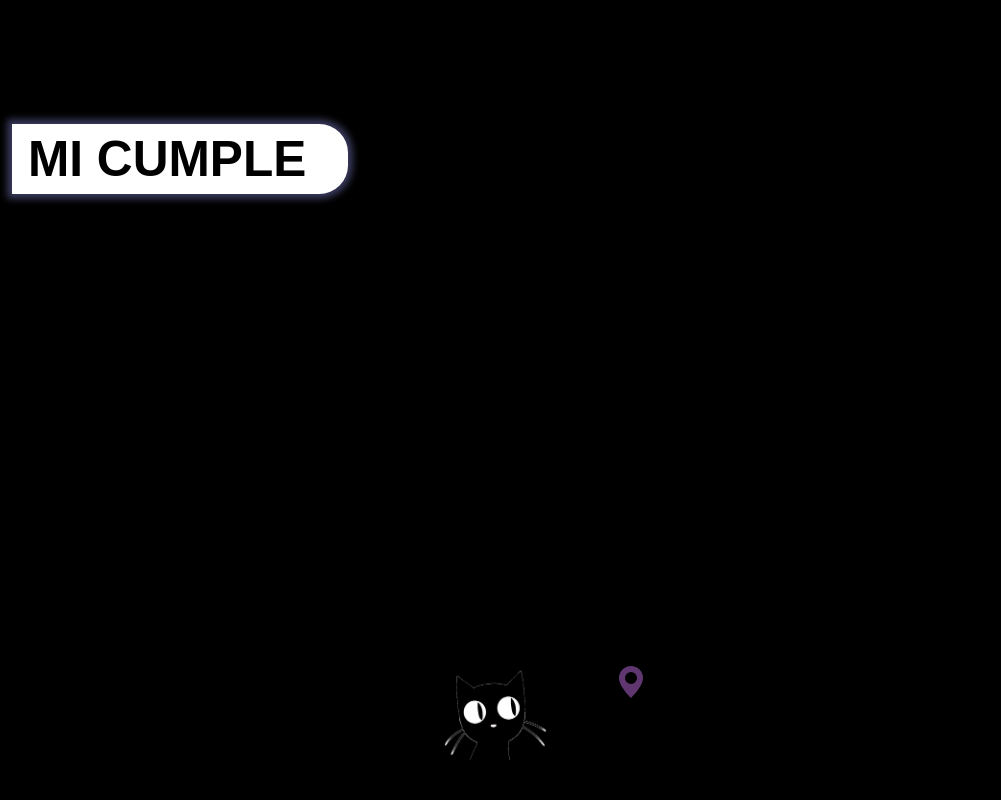
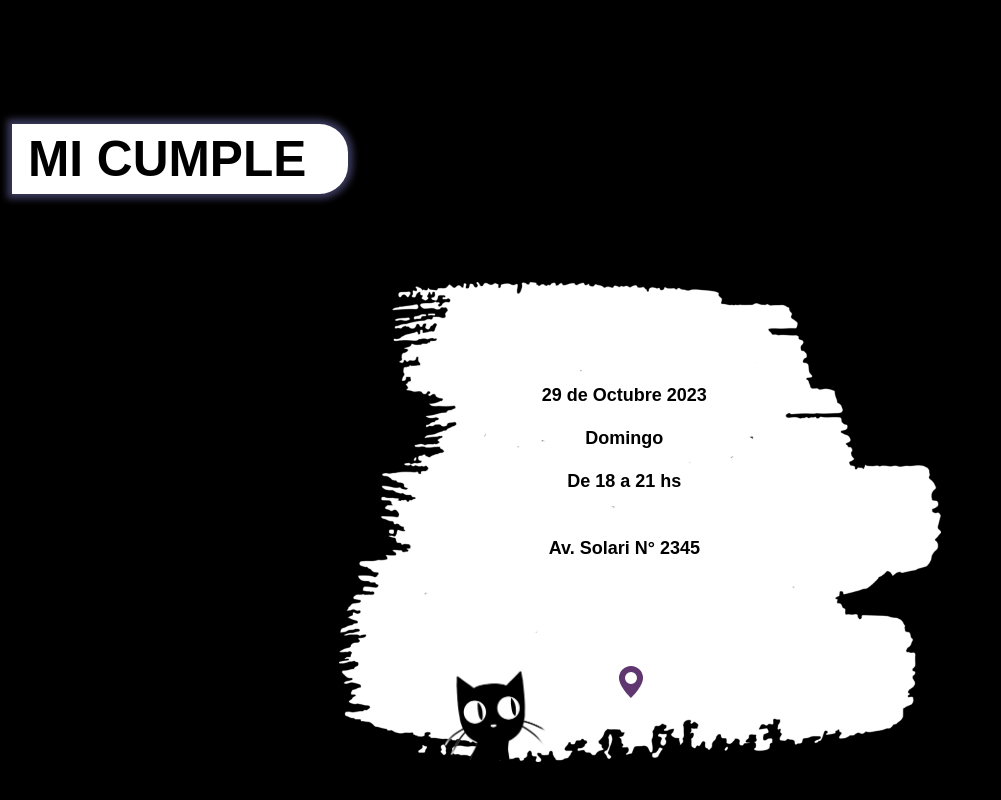
Before and after one commit to faticab/invitaciones, a plain HTML site: page principal.html in a window 1280 px wide. Shown: the part 432-1232 px from the top of the page, without its empty margins (0-1001 px from the left). Drawn offline with nearby package versions, Linux system fonts and the light colour scheme; the site is published under a folder, as on GitHub Pages, so addresses that start at the root find nothing; a web font is replaced by a local one.

Commit message:
Update style-principal.css

```diff
--- a/style-principal.css
+++ b/style-principal.css
@@ -120,7 +120,7 @@ section {
 }
 
 .background-tarjeta {
-    background-image: url('/marco.png');
+    background-image: url('marco.png');
     background-size: contain;
     background-position: center center;
     background-repeat: no-repeat;
```
